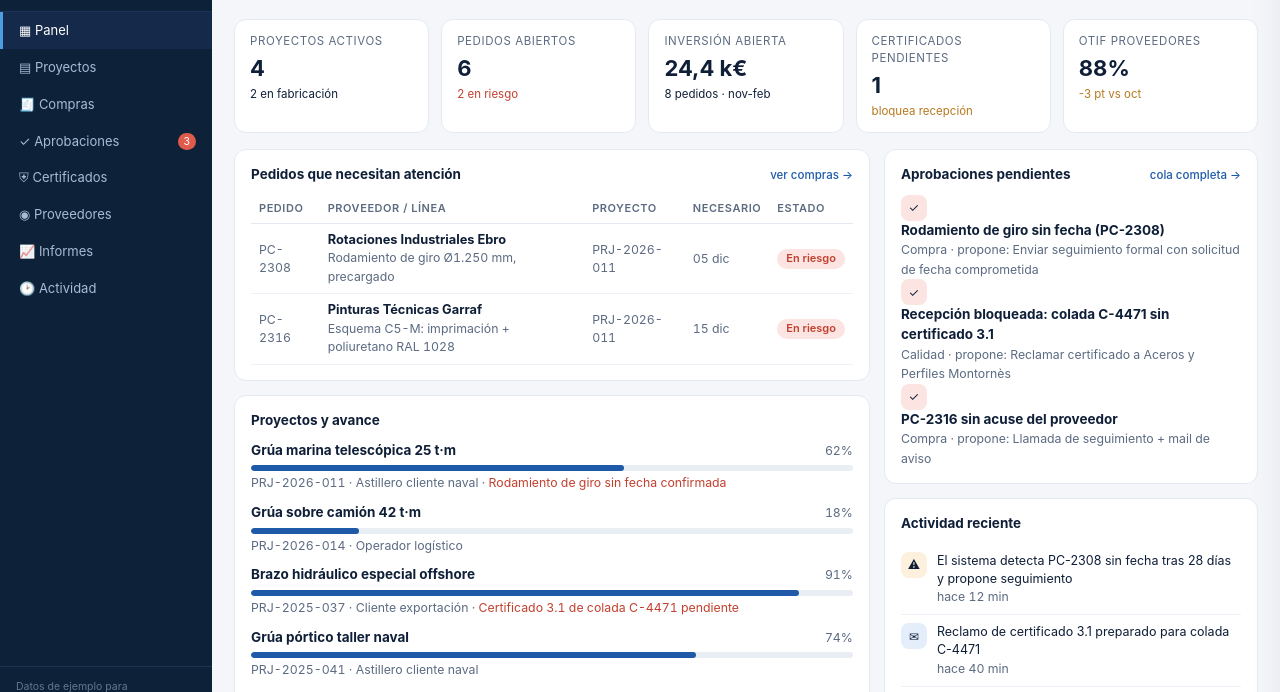
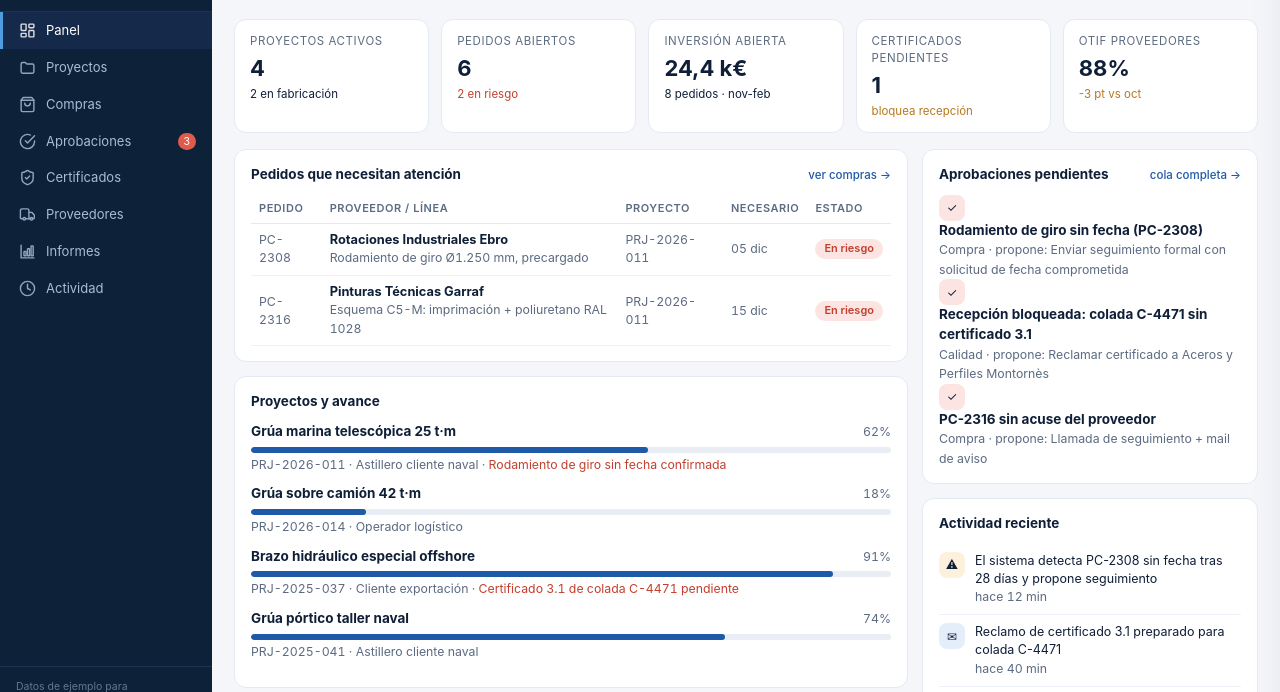
Before and after one commit to RoutinizeWellness/automio-cytecma-demo, a plain HTML site: page index.html in a window 1280 px wide. Shown: the part 63-755 px from the top of the page. Drawn offline with Linux system fonts and the light colour scheme.

Commit message:
v7.1: iconos de linea SVG, tablas con scroll horizontal en movil

```diff
--- a/index.html
+++ b/index.html
@@ -8,6 +8,11 @@ nav{width:212px;background:var(--nav);color:#c6d3e4;display:flex;flex-direction:
 nav .brand{display:flex;align-items:center;gap:9px;padding:14px 16px;border-bottom:1px solid #1d3455}
 nav .brand img{height:24px;background:#fff;padding:4px 10px;border-radius:6px}
 nav .brand .am{font-size:10px;color:#7f93ad;letter-spacing:.12em;text-transform:uppercase;margin-top:2px}
+nav a{display:flex;align-items:center;gap:10px;}
+nav a svg{flex-shrink:0;opacity:.85}
+.card{overflow-x:auto}
+.card table{min-width:640px}
+@media(max-width:860px){.card table{min-width:560px}}
 nav a{display:flex;align-items:center;gap:10px;padding:9px 16px;color:#a8bcd6;text-decoration:none;font-size:13px;border-left:3px solid transparent}
 nav a.on,nav a:hover{background:#15294a;color:#fff;border-left-color:#4d9de0}
 nav a .dot{margin-left:auto;background:#e05b4b;color:#fff;border-radius:9px;font-size:10.5px;padding:0 6px;line-height:17px}
@@ -143,6 +148,15 @@ const FEED=[
 ["#fdf0dc","⚠","PC-2316 sin acuse del proveedor (5 días)","ayer 09:14"],
 ["#e2f5ec","✓","Certificado CT-1019 validado por calidad","12 nov"]];
 const NAV=[["panel","Panel"],["proyectos","Proyectos"],["compras","Compras"],["aprob","Aprobaciones","3"],["cert","Certificados"],["prov","Proveedores"],["inf","Informes"],["act","Actividad"]];
+const ICO={
+panel:'<svg width="17" height="17" viewBox="0 0 24 24" fill="none" stroke="currentColor" stroke-width="2" stroke-linecap="round" stroke-linejoin="round"><rect x="3" y="3" width="7" height="9" rx="1"/><rect x="14" y="3" width="7" height="5" rx="1"/><rect x="14" y="12" width="7" height="9" rx="1"/><rect x="3" y="16" width="7" height="5" rx="1"/></svg>',
+proyectos:'<svg width="17" height="17" viewBox="0 0 24 24" fill="none" stroke="currentColor" stroke-width="2" stroke-linecap="round" stroke-linejoin="round"><path d="M3 7a2 2 0 0 1 2-2h4l2 2h8a2 2 0 0 1 2 2v9a2 2 0 0 1-2 2H5a2 2 0 0 1-2-2z"/></svg>',
+compras:'<svg width="17" height="17" viewBox="0 0 24 24" fill="none" stroke="currentColor" stroke-width="2" stroke-linecap="round" stroke-linejoin="round"><path d="M6 2 3 6v14a2 2 0 0 0 2 2h14a2 2 0 0 0 2-2V6l-3-4z"/><path d="M3 6h18"/><path d="M16 10a4 4 0 0 1-8 0"/></svg>',
+aprob:'<svg width="17" height="17" viewBox="0 0 24 24" fill="none" stroke="currentColor" stroke-width="2" stroke-linecap="round" stroke-linejoin="round"><path d="M22 11.1V12a10 10 0 1 1-5.93-9.14"/><path d="m9 11 3 3L22 4"/></svg>',
+cert:'<svg width="17" height="17" viewBox="0 0 24 24" fill="none" stroke="currentColor" stroke-width="2" stroke-linecap="round" stroke-linejoin="round"><path d="M20 13c0 5-3.5 7.5-7.66 8.95a1 1 0 0 1-.67-.01C7.5 20.5 4 18 4 13V6a1 1 0 0 1 1-1c2 0 4.5-1.2 6.24-2.72a1.17 1.17 0 0 1 1.52 0C14.51 3.81 17 5 19 5a1 1 0 0 1 1 1z"/><path d="m9 12 2 2 4-4"/></svg>',
+prov:'<svg width="17" height="17" viewBox="0 0 24 24" fill="none" stroke="currentColor" stroke-width="2" stroke-linecap="round" stroke-linejoin="round"><path d="M14 18V6a2 2 0 0 0-2-2H4a2 2 0 0 0-2 2v11a1 1 0 0 0 1 1h2"/><path d="M15 18h-5"/><path d="M14 9h4l3.3 3.3a1 1 0 0 1 .3.7V17a1 1 0 0 1-1 1h-2"/><circle cx="7.5" cy="18" r="1.8"/><circle cx="17.5" cy="18" r="1.8"/></svg>',
+inf:'<svg width="17" height="17" viewBox="0 0 24 24" fill="none" stroke="currentColor" stroke-width="2" stroke-linecap="round" stroke-linejoin="round"><path d="M3 3v18h18"/><rect x="7" y="12" width="3" height="6" rx=".5"/><rect x="12" y="8" width="3" height="10" rx=".5"/><rect x="17" y="4" width="3" height="14" rx=".5"/></svg>',
+act:'<svg width="17" height="17" viewBox="0 0 24 24" fill="none" stroke="currentColor" stroke-width="2" stroke-linecap="round" stroke-linejoin="round"><circle cx="12" cy="12" r="10"/><path d="M12 6v6l4 2"/></svg>'};
 const $=s=>document.querySelector(s), view=$("#view");
 let cur="panel", fEst="Todas";
 const eur=n=>n.toLocaleString("es-ES",{style:"currency",currency:"EUR",maximumFractionDigits:0});
@@ -153,7 +167,7 @@ data.forEach((v,i)=>{const bh=v/Math.max(...data)*(h-16);s+=`<rect x="${i*gap+(g
 function go(p){cur=p;document.querySelectorAll("nav a").forEach(a=>a.classList.toggle("on",a.dataset.p===p));$("#mnav").value=p;
 const t={panel:["Panel","Resumen de hoy, miércoles 18 de noviembre"],proyectos:["Proyectos","4 proyectos activos · cada grúa es un proyecto"],compras:["Compras","Pedidos de compra y seguimiento"],aprob:["Aprobaciones","Decisiones que esperan a una persona"],cert:["Certificados","Trazabilidad de material · EN 10204"],prov:["Proveedores","Fiabilidad y estado por proveedor"],inf:["Informes","Gasto, plazos y ahorro"],act:["Actividad","Registro de eventos y propuestas"]}[p];
 $("#pgtitle").textContent=t[0];$("#pgcrumb").textContent="CYTECMA · "+t[1];({panel:vPanel,proyectos:vProj,compras:vCompras,aprob:vAprob,cert:vCert,prov:vProv,inf:vInf,act:vAct}[p])()}
-$("#nav").innerHTML=NAV.map(n=>`<a data-p="${n[0]}" href="#" onclick="go('${n[0]}');return false">${{panel:"▦",proyectos:"▤",compras:"🧾",aprob:"✓",cert:"⛨",prov:"◉",inf:"📈",act:"🕑"}[n[0]]||"·"} ${n[1]}${n[2]?`<span class="dot">${n[2]}</span>`:""}</a>`).join("");
+$("#nav").innerHTML=NAV.map(n=>`<a data-p="${n[0]}" href="#" onclick="go('${n[0]}');return false">${ICO[n[0]]} ${n[1]}${n[2]?`<span class="dot">${n[2]}</span>`:""}</a>`).join("");
 $("#mnav").innerHTML=NAV.map(n=>`<option value="${n[0]}">${n[1]}</option>`).join("");
 function closeDrawer(){$("#drawer").classList.remove("open")}
 function openDrawer(t,b){$("#dtitle").innerHTML=t;$("#dbody").innerHTML=b;$("#drawer").classList.add("open")}
```
